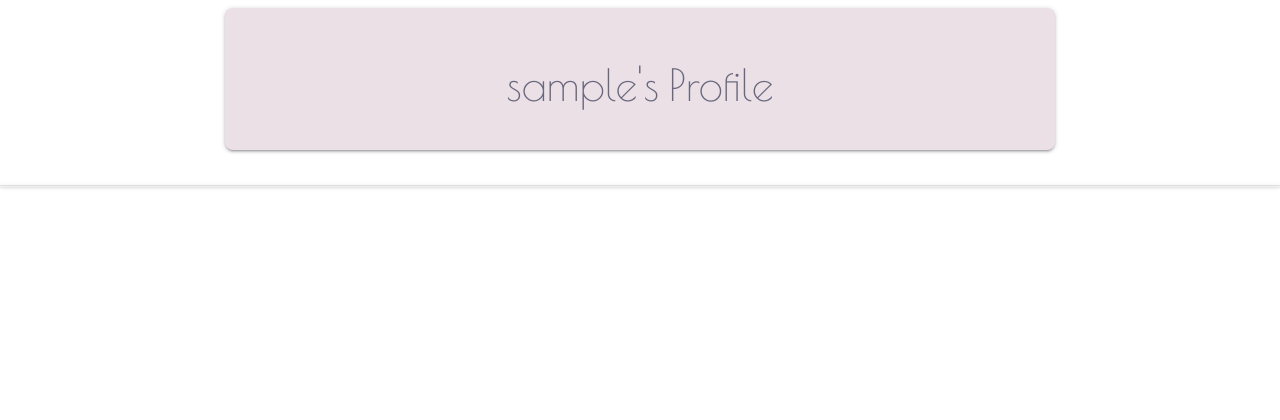
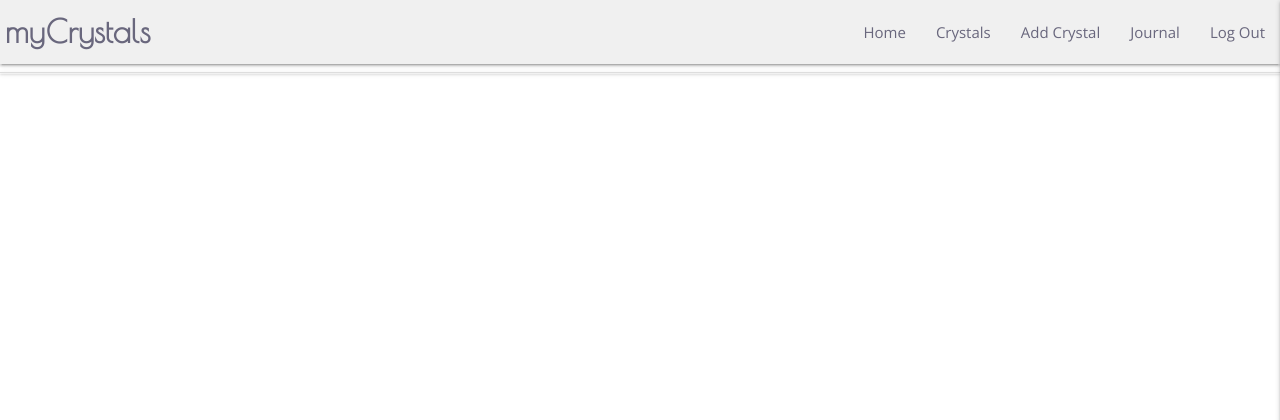
Before and after one commit to Code-Institute-Submissions/Mjau83-myCrystals_AugResub, a Flask app: page /profile/1 in a window 1280 px wide. Shown: the top 420 px of the page. Run offline with Flask 2, Linux system fonts and the light colour scheme; the visitor is signed in with stand-in values (Sample User, id 1); a database or web service that is not in the repository returns one stand-in record (values such as "Sample title"); some libraries are stand-ins or nearby versions.

Commit message:
Connect crystals.html to base.html and include navigation

```diff
--- a/app.py
+++ b/app.py
@@ -88,7 +88,7 @@ def profile(username):
         {"username": session["user"]})["username"]
 
     if session["user"]:
-        return render_template("crystals.html", username=username)
+        return render_template("pages/crystals.html", username=username)
 
     return redirect(url_for("login"))
 
@@ -103,7 +103,7 @@ def logout():
 
 @app.route("/add_crystal")
 def add_crystal():
-    return render_template("add_crystal.html")
+    return render_template("pages/add_crystal.html")
 
 
 if __name__ == "__main__":
--- a/templates/pages/crystals.html
+++ b/templates/pages/crystals.html
@@ -1,17 +1,7 @@
-{% extends "base.html" %}
+{% extends "layout/base.html" %}
 {% block content %}
+{% include "components/navigation.html" %}
 
-    <div class="row">
-        <div class="col s12 m8 offset-m2">
-            <div class="card-panel">
-                <div class="center-align">
-                    <h3>
-                        {{ username }}'s Profile
-                    </h3>
-                </div>
-            </div>
-        </div>
-    </div>
 
     <ul class="collapsible expandable">
         {% for crystal in crystals %}
```
